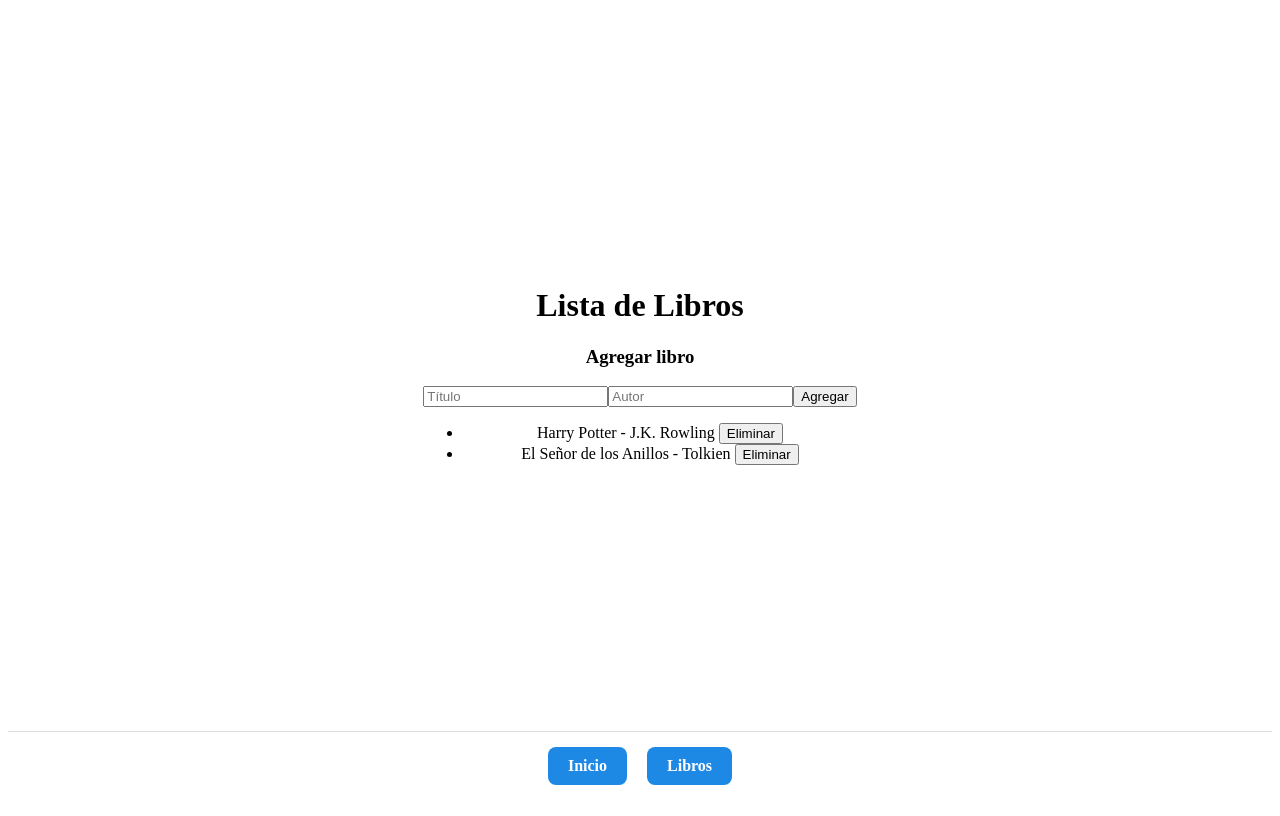
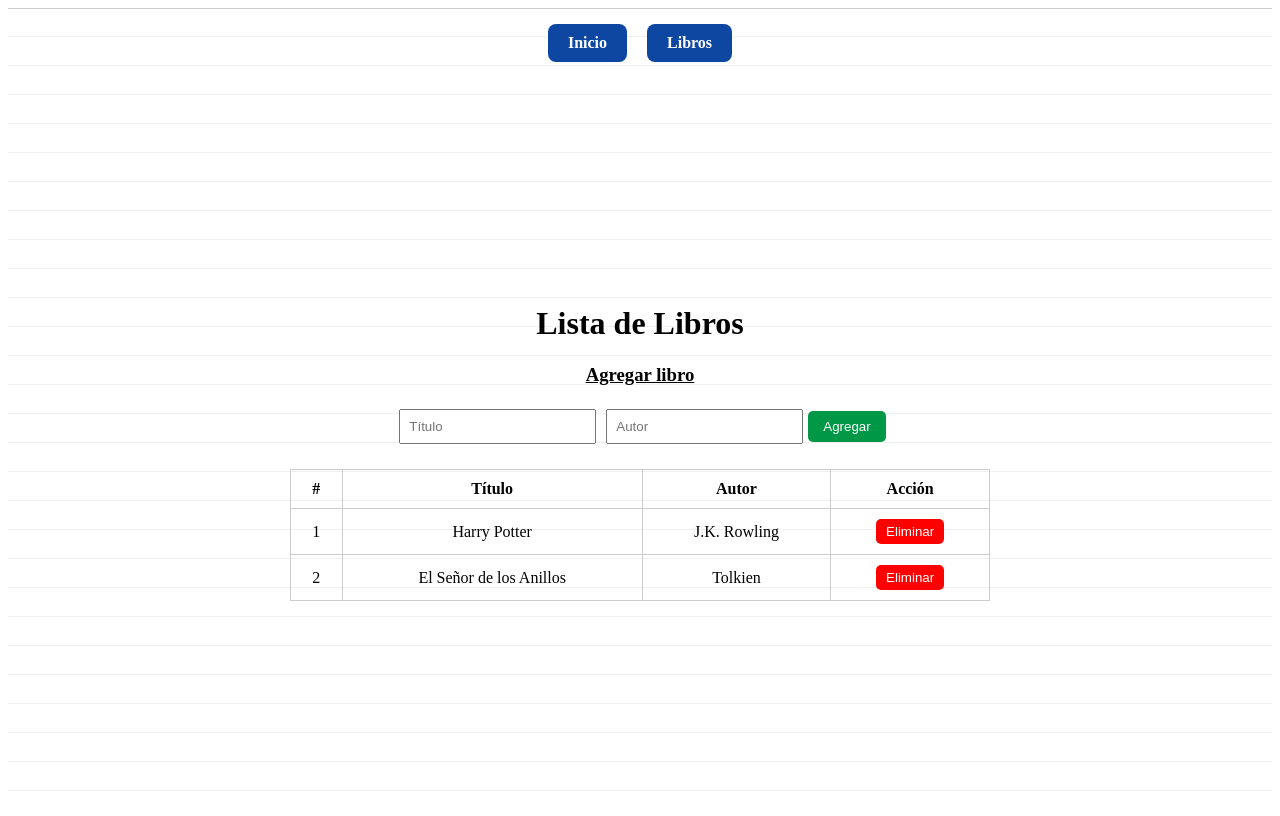
Before and after one commit to Ceoniz01/editorial-nova, a Vue app in the folder booklist/: page /libros in a window 1280 px wide. Built offline with nearby package versions, Linux system fonts and the light colour scheme.

Commit message:
se agrega estilo a las plantillas

```diff
--- a/booklist/src/App.vue
+++ b/booklist/src/App.vue
@@ -1,13 +1,19 @@
 <template>
   <div class="app">
+
+    <!-- navbar superior SOLO en /libros -->
+    <nav v-if="$route.path === '/libros'" class="top-nav">
+      <router-link to="/" class="btn">Inicio</router-link>
+      <router-link to="/libros" class="btn">Libros</router-link>
+    </nav>
 
     <!-- contenido -->
     <div class="content">
       <router-view />
     </div>
 
-    <!-- menú inferior -->
-    <nav class="bottom-nav">
+    <!-- navbar inferior SOLO en inicio -->
+    <nav v-if="$route.path === '/'" class="bottom-nav">
       <router-link to="/" class="btn">Inicio</router-link>
       <router-link to="/libros" class="btn">Libros</router-link>
     </nav>
@@ -22,40 +28,46 @@ export default {
 </script>
 
 <style>
-/* fondo general */
 .app {
   min-height: 100vh;
-  background: white;
-  color: black;
   display: flex;
   flex-direction: column;
+
+  /* fondo tipo cuaderno */
+  background: white;
+  background-image: repeating-linear-gradient(
+    to bottom,
+    #ffffff,
+    #ffffff 28px,
+    #e0e0e0 29px
+  );
+  color: black;
 }
 
-/* contenido centrado */
 .content {
   flex: 1;
   display: flex;
   justify-content: center;
   align-items: center;
-  text-align: center;
   padding: 20px;
 }
 
-/* menú inferior */
+.top-nav,
 .bottom-nav {
   display: flex;
   justify-content: center;
   gap: 20px;
   padding: 15px;
-  border-top: 1px solid #ddd;
-  background: white;
+  border-top: 1px solid #ccc;
+}
+
+.bottom-nav {
   position: sticky;
   bottom: 0;
 }
 
-/* botones */
 .btn {
-  background: #1e88e5;
+  background: #0d47a1;
   color: white;
   padding: 10px 20px;
   border-radius: 8px;
@@ -64,6 +76,6 @@ export default {
 }
 
 .btn:hover {
-  background: #1565c0;
+  background: #002171;
 }
 </style>
--- a/booklist/src/views/InicioView.vue
+++ b/booklist/src/views/InicioView.vue
@@ -1,6 +1,12 @@
 <template>
-  <div>
+  <div class="home">
     <h1>Inicio</h1>
     <p>Bienvenido a BookList SPA</p>
   </div>
 </template>
+
+<style>
+.home {
+  text-align: center;
+}
+</style>
--- a/booklist/src/views/ListaLibros.vue
+++ b/booklist/src/views/ListaLibros.vue
@@ -1,23 +1,45 @@
 <template>
-  <div>
+  <div class="libros">
+
     <h1>Lista de Libros</h1>
 
-    <h3>Agregar libro</h3>
+    <h3 class="subrayado">Agregar libro</h3>
 
-    <input v-model="nuevoTitulo" placeholder="Título" />
-    <input v-model="nuevoAutor" placeholder="Autor" />
+    <div class="form">
+      <input v-model="nuevoTitulo" placeholder="Título" />
+      <input v-model="nuevoAutor" placeholder="Autor" />
 
-    <button @click="agregarLibro">Agregar</button>
+      <button class="btn-agregar" @click="agregarLibro">
+        Agregar
+      </button>
+    </div>
 
-    <p v-if="libros.length === 0">No hay libros</p>
+    <table v-if="libros.length > 0">
+      <thead>
+        <tr>
+          <th>#</th>
+          <th>Título</th>
+          <th>Autor</th>
+          <th>Acción</th>
+        </tr>
+      </thead>
 
-    <ul>
-      <li v-for="(libro, index) in libros" :key="index">
-        {{ libro.titulo }} - {{ libro.autor }}
+      <tbody>
+        <tr v-for="(libro, index) in libros" :key="index">
+          <td>{{ index + 1 }}</td>
+          <td>{{ libro.titulo }}</td>
+          <td>{{ libro.autor }}</td>
+          <td>
+            <button class="btn-eliminar" @click="eliminarLibro(index)">
+              Eliminar
+            </button>
+          </td>
+        </tr>
+      </tbody>
+    </table>
 
-        <button @click="eliminarLibro(index)">Eliminar</button>
-      </li>
-    </ul>
+    <p v-else>No hay libros</p>
+
   </div>
 </template>
 
@@ -31,7 +53,6 @@ export default {
         { titulo: "Harry Potter", autor: "J.K. Rowling" },
         { titulo: "El Señor de los Anillos", autor: "Tolkien" },
       ],
-
       nuevoTitulo: "",
       nuevoAutor: "",
     };
@@ -44,7 +65,6 @@ export default {
           titulo: this.nuevoTitulo,
           autor: this.nuevoAutor,
         });
-
         this.nuevoTitulo = "";
         this.nuevoAutor = "";
       }
@@ -56,3 +76,53 @@ export default {
   },
 };
 </script>
+
+<style>
+.libros {
+  width: 100%;
+  max-width: 700px;
+  text-align: center;
+}
+
+.subrayado {
+  text-decoration: underline;
+}
+
+.form {
+  margin-bottom: 20px;
+}
+
+input {
+  margin: 5px;
+  padding: 8px;
+}
+
+/* botón agregar */
+.btn-agregar {
+  background: rgb(0, 152, 70);
+  color: white;
+  padding: 8px 15px;
+  border: none;
+  border-radius: 5px;
+}
+
+/* tabla */
+table {
+  width: 100%;
+  border-collapse: collapse;
+}
+
+th, td {
+  border: 1px solid #ccc;
+  padding: 10px;
+}
+
+/* botón eliminar */
+.btn-eliminar {
+  background: red;
+  color: white;
+  padding: 5px 10px;
+  border: none;
+  border-radius: 5px;
+}
+</style>
```
